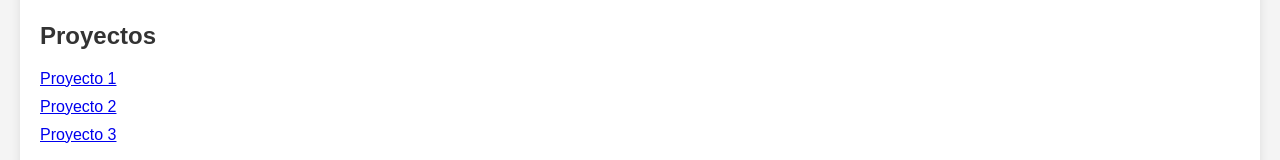
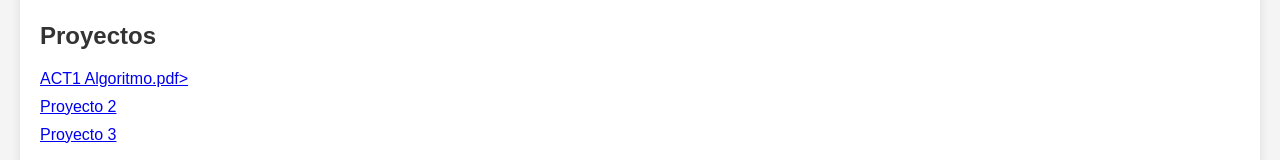
Before and after one commit to Edu515xd/ProyectoFinal2024A, a plain HTML site: page index.html in a window 1280 px wide. Shown: the part 158-318 px from the top of the page. Drawn offline with Linux system fonts and the light colour scheme.

Commit message:
Update index.html

```diff
--- a/index.html
+++ b/index.html
@@ -52,7 +52,7 @@
     <section id="proyectos">
         <h2>Proyectos</h2>
         <ul>
-            <li><a href="#">Proyecto 1</a></li>
+            <li><a href="Files/ACT1 Algoritmo.pdf" target="_blank">ACT1 Algoritmo.pdf></a></li>
             <li><a href="#">Proyecto 2</a></li>
             <li><a href="#">Proyecto 3</a></li>
         </ul>
```
